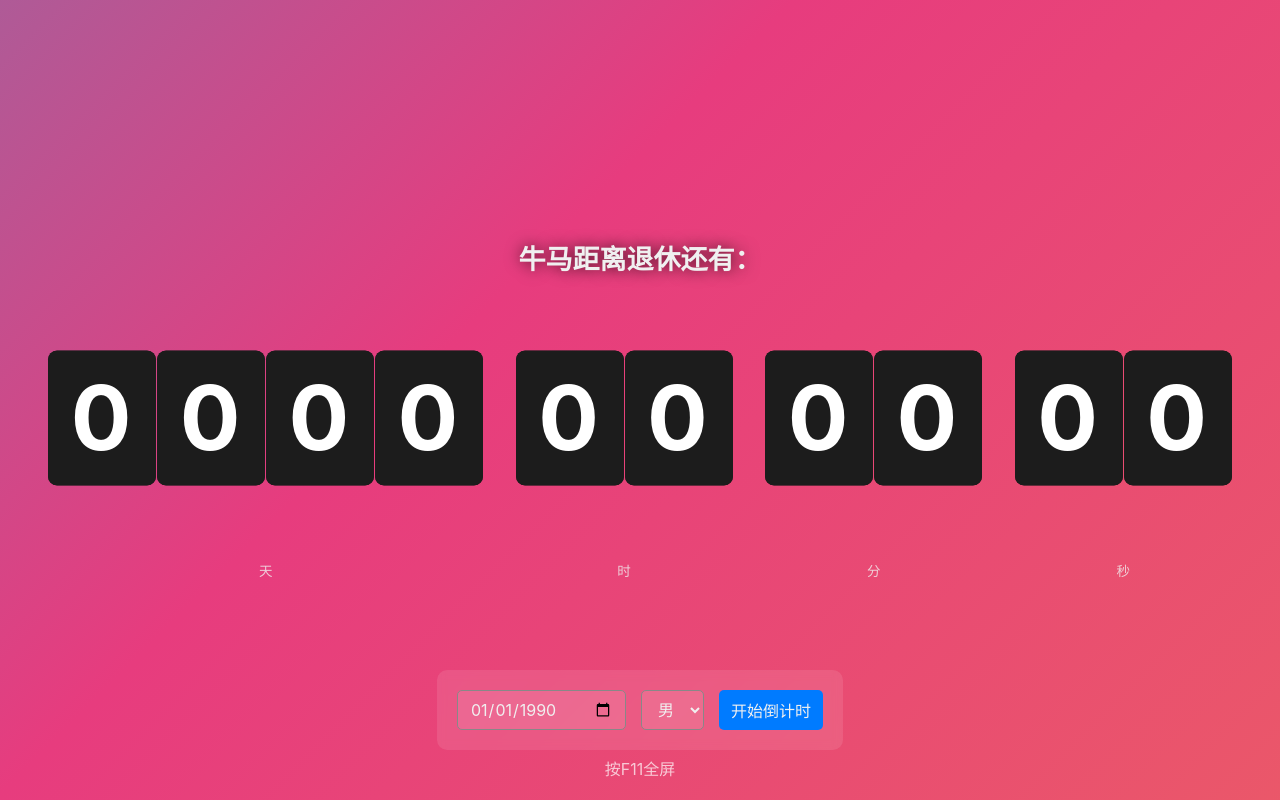
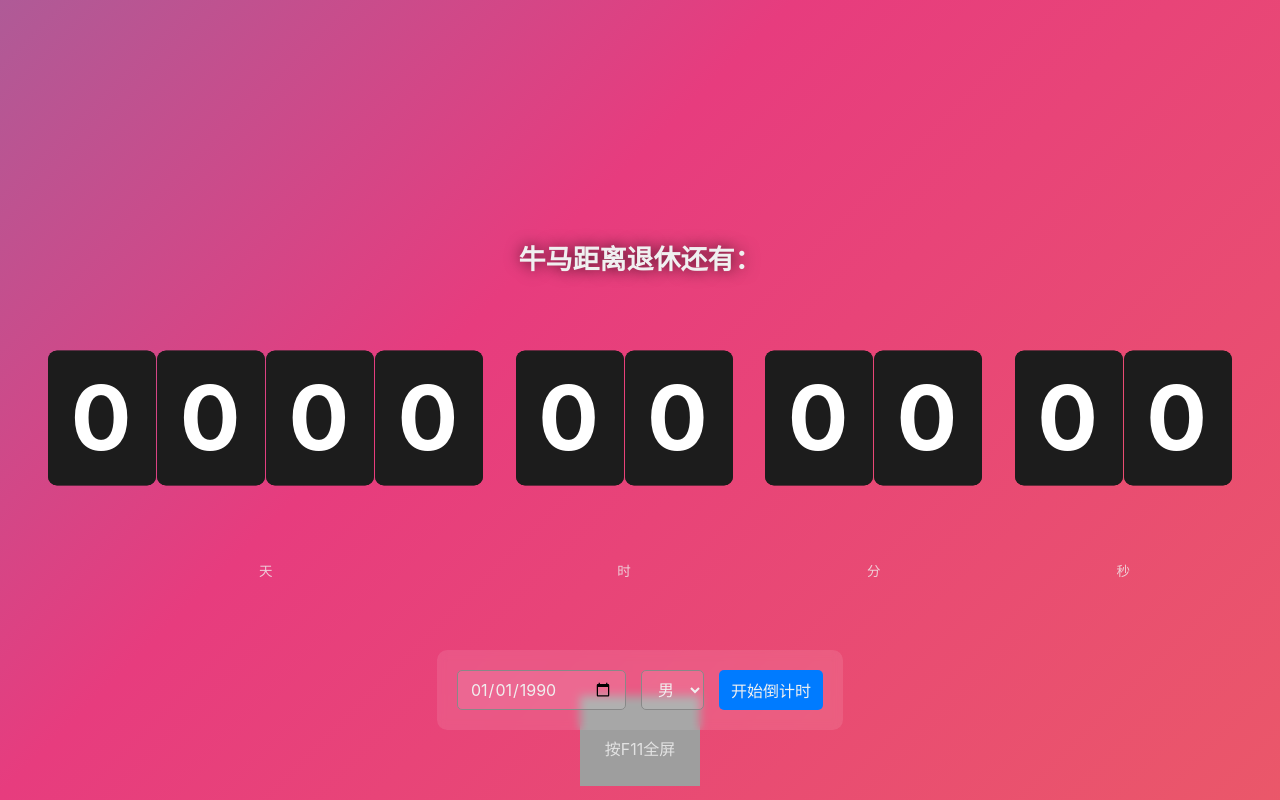
Before and after one commit to tedxuyuan/retirement-counter, a plain HTML site: page index.html in a window 1280 px wide. Drawn offline with Linux system fonts and the light colour scheme; grey boxes are pictures that could not be loaded.

Commit message:
Add files via upload

```diff
--- a/index.html
+++ b/index.html
@@ -166,7 +166,7 @@
 
         #settings {
             position: absolute;
-            bottom: 50px;
+            bottom: 70px;
             left: 50%;
             transform: translateX(-50%);
             padding: 20px;
@@ -182,7 +182,7 @@
             z-index: 10;
         }
 
-        body:hover #settings {
+        body:hover #settings, body:hover #logo {
             opacity: 1;
             visibility: visible;
             cursor: default;
@@ -212,6 +212,23 @@
 
         #settings button:hover {
             background-color: var(--button-hover-bg-color);
+        }
+
+        #logo {
+            position: fixed;
+            bottom: 10px;
+            left: 0;
+            right: 0;
+            text-align: center;
+            color: rgba(255, 255, 255, 0.7);
+            font-size: 1rem;
+            z-index: 10;
+            pointer-events: none; /* So it doesn't interfere with other elements */
+            transition: opacity 0.5s, visibility 0.5s;
+        }
+        #logo img {
+            width: 120px;
+            height: auto;
         }
 
         #fullscreen-tip {
@@ -267,6 +284,11 @@
                 <span class="time-unit-label">秒</span>
             </div>
         </div>
+    </div>
+
+    <div id="logo">
+        <img src="https://www.raresoft.net/img/raresoft.png" alt="Tianjin Raresoft Technology Co., Ltd." title="Tianjin Raresoft Technology Co., Ltd."
+            unselectable="on" style="user-select: none;">
     </div>
 
     <div id="settings">
```
Also changed, not shown: screenshot.png (added).
